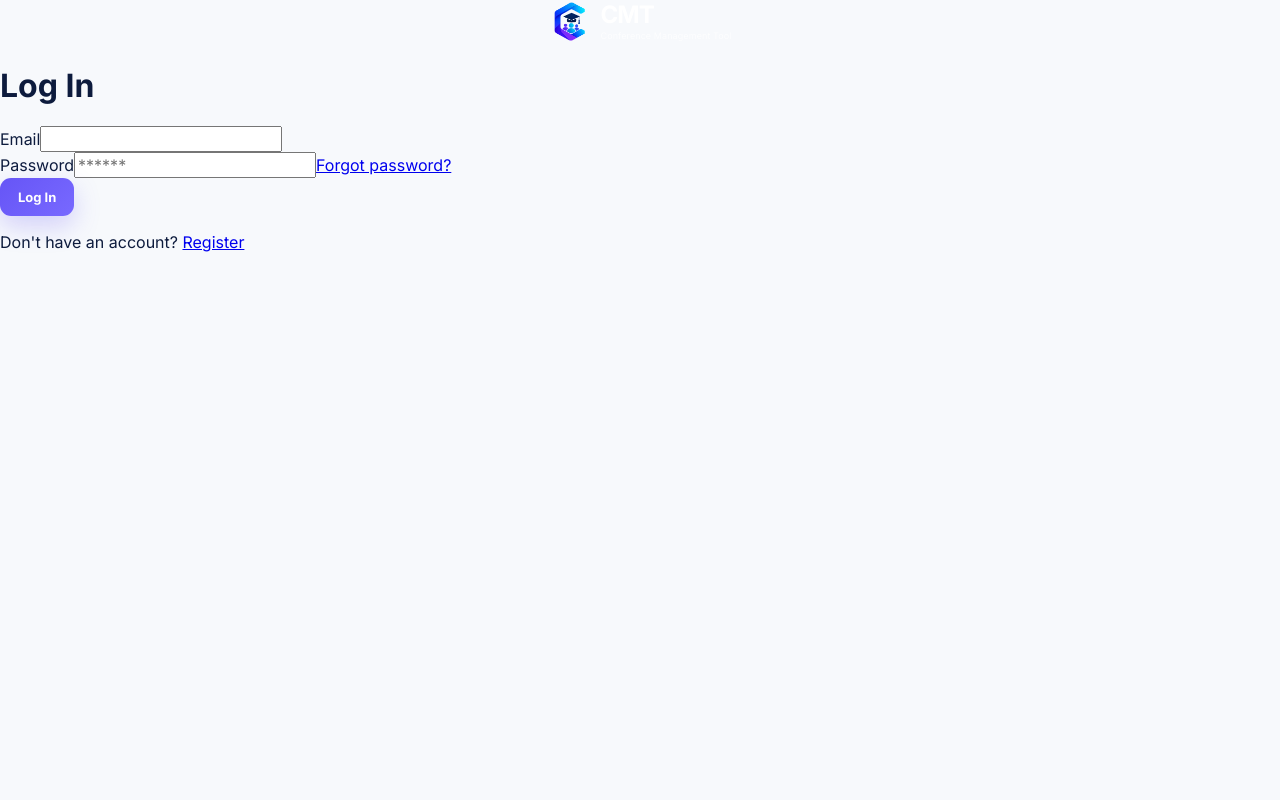
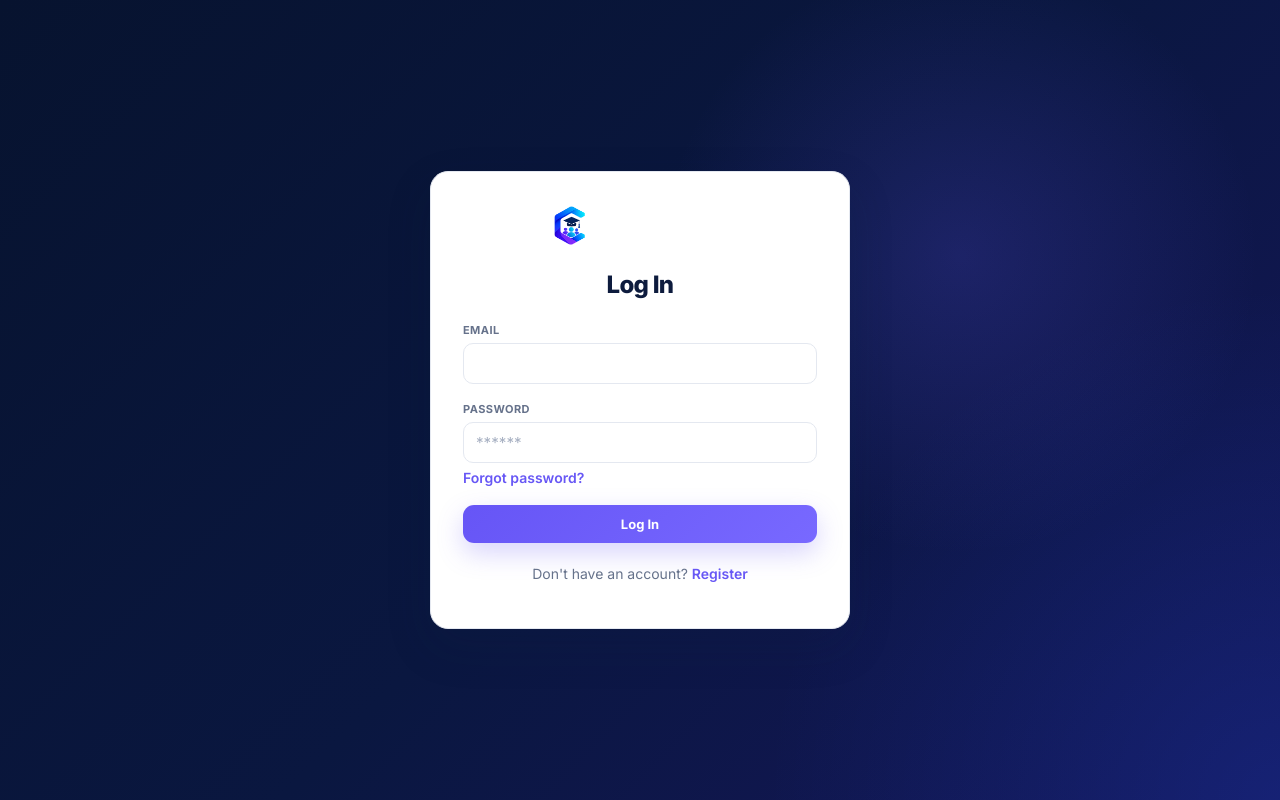
Before and after one commit to Waynemusawakhe/Conference-Management-Tool, a React (Vite) app in the folder frontend/: page /login in a window 1280 px wide. Built offline with nearby package versions, Linux system fonts and the light colour scheme.

Commit message:
Update frontend UI and styles

```diff
--- a/frontend/src/index.css
+++ b/frontend/src/index.css
@@ -598,46 +598,128 @@ img { max-width: 100%; display: block; }
   display: inline-flex;
   align-items: center;
   gap: 8px;
+  background: #5d50f3;
+  color: #fff; /* white text */
+  border: none;
+  padding: 12px 24px;
+  border-radius: 6px;
+  cursor: pointer;
+  font-weight: bold;
+  transition: background 0.2s ease;
 }
 
-.empty-state {
-  grid-column: 1 / -1;
-  text-align: center;
-  padding: 48px 24px;
-  border: 1px dashed var(--line);
-  border-radius: 18px;
-  background: var(--white);
+.cta-button:hover {
+  background: #a59eff;
 }
-
-.empty-state h3 {
-  margin: 12px 0 6px;
-}
-
-.empty-state p {
-  color: var(--muted);
-  margin: 0 0 18px;
-}
-
-@media (max-width: 900px) {
-  .conf-layout {
+.conference-card.is-list {
     grid-template-columns: 1fr;
   }
 
-  .conf-sidebar {
-    display: none;
-  }
+/* Auth pages (Login/Register) — append to src/index.css */
+/* Reuses existing tokens (--navy, --purple, --ink, --muted, --line, --white)
+   and the same gradient used by .hero / .page-header, so it matches the rest
+   of the site instead of introducing new colors. */
 
-  .conf-mobile-filter-btn {
-    display: inline-flex;
-    align-items: center;
-    gap: 6px;
-  }
+.auth-page {
+  position: relative;
+  min-height: 100vh;
+  display: flex;
+  align-items: center;
+  justify-content: center;
+  padding: 60px 16px;
+  background:
+    radial-gradient(circle at 75% 32%, rgba(98,83,245,.20), transparent 27%),
+    radial-gradient(circle at 100% 100%, rgba(27,94,255,.16), transparent 34%),
+    linear-gradient(135deg, var(--navy) 0%, #0a1740 52%, #15165a 100%);
+}
 
-  .conf-mobile-filters {
-    display: block;
-  }
+.auth-card {
+  width: 100%;
+  max-width: 420px;
+  background: var(--white);
+  border: 1px solid var(--line);
+  border-radius: 18px;
+  padding: 32px;
+  box-shadow: 0 18px 45px rgba(15, 28, 65, .16);
+}
 
-  .conference-card.is-list {
-    grid-template-columns: 1fr;
-  }
+.auth-title {
+  color: var(--ink);
+  font-size: 1.5rem;
+  font-weight: 800;
+  letter-spacing: -.03em;
+  text-align: center;
+  margin-bottom: 24px;
 }
+
+.auth-form {
+  display: flex;
+  flex-direction: column;
+  gap: 18px;
+}
+
+.form-group label {
+  display: block;
+  font-size: 11px;
+  font-weight: 700;
+  letter-spacing: .04em;
+  text-transform: uppercase;
+  color: var(--muted);
+  margin-bottom: 6px;
+}
+
+.form-group input {
+  width: 100%;
+  padding: 10px 12px;
+  border: 1px solid var(--line);
+  border-radius: 10px;
+  color: var(--ink);
+  background: var(--white);
+  font-size: .95rem;
+  outline: none;
+  box-sizing: border-box;
+}
+
+.form-group input::placeholder {
+  color: #a7b0c2;
+}
+
+.form-group input:focus {
+  border-color: var(--purple);
+  box-shadow: 0 0 0 3px rgba(103, 87, 245, .15);
+}
+
+.auth-link {
+  color: var(--purple);
+  font-size: .875rem;
+  font-weight: 600;
+  text-decoration: none;
+}
+
+.auth-link:hover {
+  text-decoration: underline;
+}
+
+.auth-link.small {
+  display: inline-block;
+  margin-top: 6px;
+}
+
+.auth-error {
+  color: #d9534f;
+  font-size: .875rem;
+  margin: 0;
+}
+
+/* Button itself already gets its look from the existing .btn / .btn-primary
+   classes (gradient, shadow, hover lift) — this just makes it full width. */
+.auth-submit {
+  width: 100%;
+}
+
+.auth-footer {
+  text-align: center;
+  color: var(--muted);
+  font-size: .875rem;
+  margin-top: 4px;
+}
```
